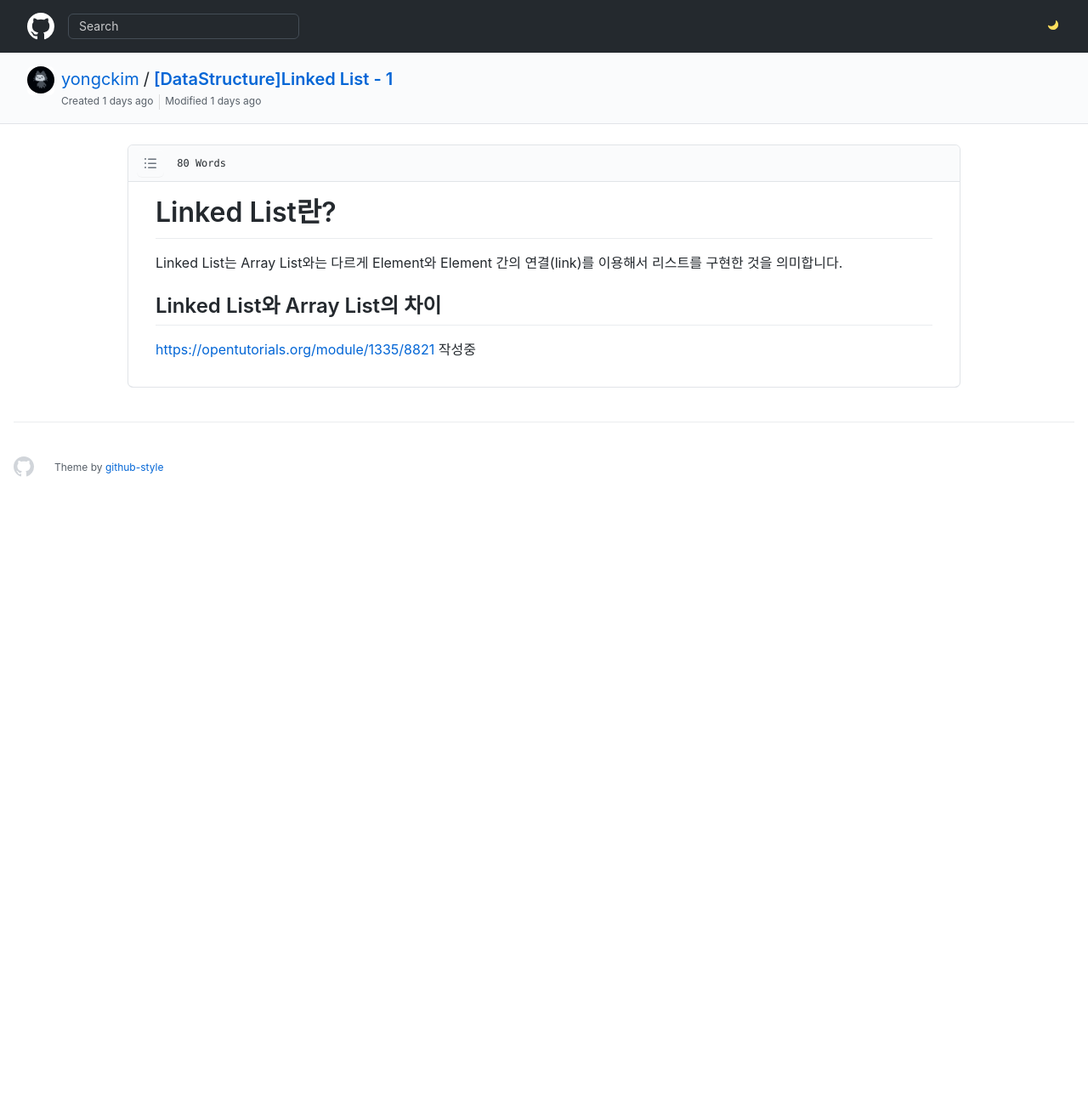
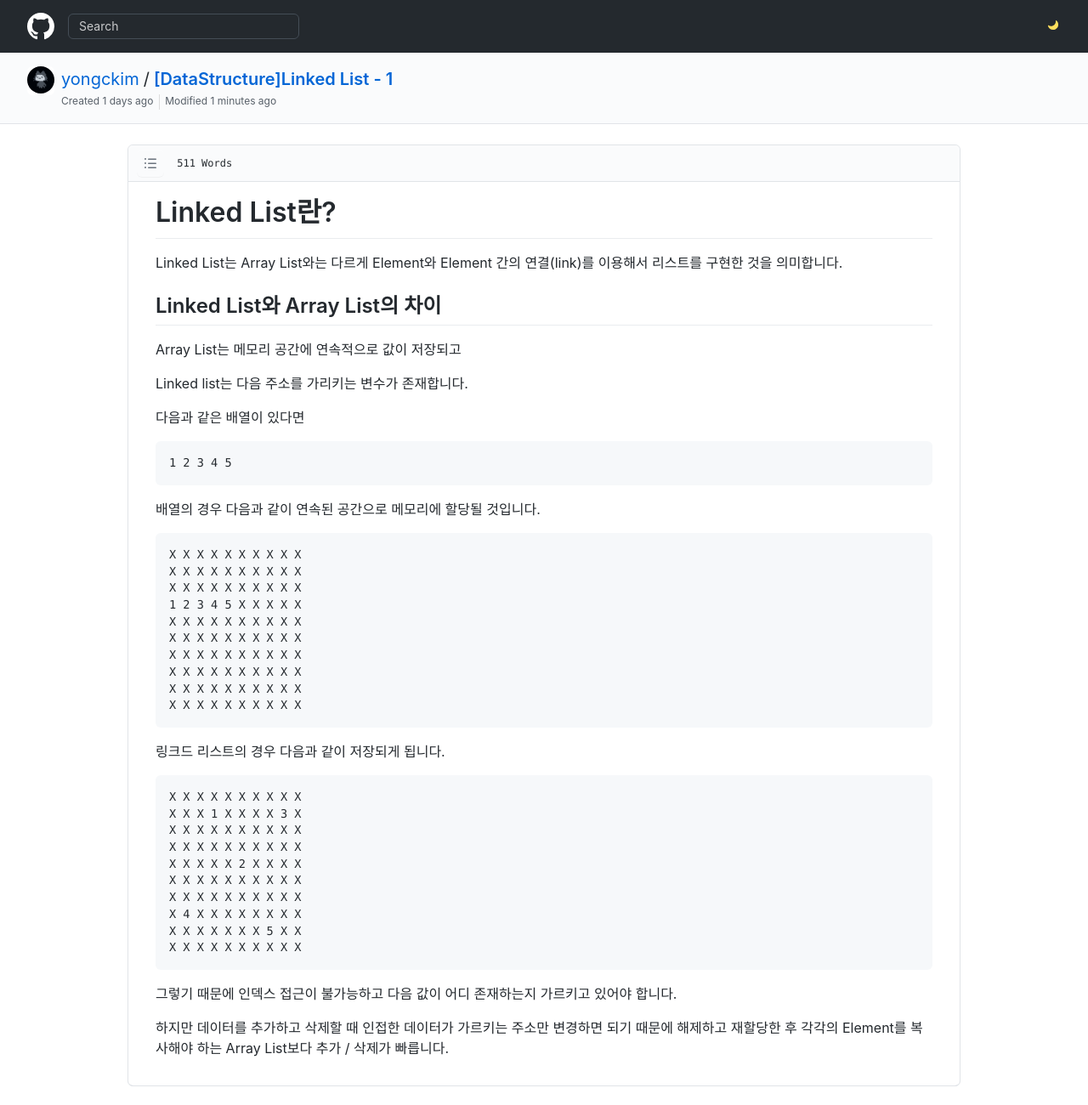
Before and after one commit to zxcv9203/zxcv9203.github.io, a plain HTML site: page post/linkedlist/index.html in a window 1280 px wide. Shown: the top 1300 px of the page at 85% size. Before the commit the page ends 800 px from the top, so only its background shows below. Drawn offline with nearby package versions, Linux system fonts and the light colour scheme.

Commit message:
rebuilding site Wed Nov 24 15:28:08 KST 2021

```diff
--- a/post/linkedlist/index.html
+++ b/post/linkedlist/index.html
@@ -152,9 +152,9 @@
 
 
                   <span class="file-info-divider"></span>
-                  Modified <relative-time datetime="Tue, 23 Nov 2021 00:20:26 &#43;0900"
+                  Modified <relative-time datetime="Wed, 24 Nov 2021 15:26:47 &#43;0900"
                     class="no-wrap">
-                    Tue, 23 Nov 2021 00:20:26 &#43;0900</relative-time>
+                    Wed, 24 Nov 2021 15:26:47 &#43;0900</relative-time>
 
                 </div>
               </div>
@@ -178,7 +178,7 @@
                         <path fill-rule="evenodd" d="M2 4a1 1 0 100-2 1 1 0 000 2zm3.75-1.5a.75.75 0 000 1.5h8.5a.75.75 0 000-1.5h-8.5zm0 5a.75.75 0 000 1.5h8.5a.75.75 0 000-1.5h-8.5zm0 5a.75.75 0 000 1.5h8.5a.75.75 0 000-1.5h-8.5zM3 8a1 1 0 11-2 0 1 1 0 012 0zm-1 6a1 1 0 100-2 1 1 0 000 2z"></path>
                       </svg>
                     </summary>
-                          80 Words
+                          511 Words
 
 
                   </div>
@@ -193,8 +193,34 @@
                 <article class="markdown-body entry-content container-lg"><h1 id="linked-list란">Linked List란?</h1>
 <p>Linked List는 Array List와는 다르게 Element와 Element 간의 연결(link)를 이용해서 리스트를 구현한 것을 의미합니다.</p>
 <h2 id="linked-list와-array-list의-차이">Linked List와 Array List의 차이</h2>
-<p><a href="https://opentutorials.org/module/1335/8821">https://opentutorials.org/module/1335/8821</a>
-작성중</p>
+<p>Array List는 메모리 공간에 연속적으로 값이 저장되고</p>
+<p>Linked list는 다음 주소를 가리키는 변수가 존재합니다.</p>
+<p>다음과 같은 배열이 있다면</p>
+<pre tabindex="0"><code>1 2 3 4 5
+</code></pre><p>배열의 경우 다음과 같이 연속된 공간으로 메모리에 할당될 것입니다.</p>
+<pre tabindex="0"><code>X X X X X X X X X X
+X X X X X X X X X X
+X X X X X X X X X X
+1 2 3 4 5 X X X X X
+X X X X X X X X X X
+X X X X X X X X X X
+X X X X X X X X X X
+X X X X X X X X X X
+X X X X X X X X X X
+X X X X X X X X X X
+</code></pre><p>링크드 리스트의 경우 다음과 같이 저장되게 됩니다.</p>
+<pre tabindex="0"><code>X X X X X X X X X X
+X X X 1 X X X X 3 X
+X X X X X X X X X X
+X X X X X X X X X X
+X X X X X 2 X X X X
+X X X X X X X X X X
+X X X X X X X X X X
+X 4 X X X X X X X X
+X X X X X X X 5 X X
+X X X X X X X X X X
+</code></pre><p>그렇기 때문에 인덱스 접근이 불가능하고 다음 값이 어디 존재하는지 가르키고 있어야 합니다.</p>
+<p>하지만 데이터를 추가하고 삭제할 때 인접한 데이터가 가르키는 주소만 변경하면 되기 때문에 해제하고 재할당한 후 각각의 Element를 복사해야 하는 Array List보다 추가 / 삭제가 빠릅니다.</p>
 </article>
               </div>
             </div>
--- a/sitemap.xml
+++ b/sitemap.xml
@@ -3,13 +3,13 @@
   xmlns:xhtml="http://www.w3.org/1999/xhtml">
   <url>
     <loc>https://zxcv9203.github.io/post/linkedlist/</loc>
-    <lastmod>2021-11-23T00:20:26+09:00</lastmod>
+    <lastmod>2021-11-24T15:26:47+09:00</lastmod>
   </url><url>
     <loc>https://zxcv9203.github.io/post/</loc>
-    <lastmod>2021-11-23T00:20:26+09:00</lastmod>
+    <lastmod>2021-11-24T15:26:47+09:00</lastmod>
   </url><url>
     <loc>https://zxcv9203.github.io/</loc>
-    <lastmod>2021-11-23T00:20:26+09:00</lastmod>
+    <lastmod>2021-11-24T15:26:47+09:00</lastmod>
   </url><url>
     <loc>https://zxcv9203.github.io/post/arraylist2/</loc>
     <lastmod>2021-11-23T00:12:59+09:00</lastmod>
```
